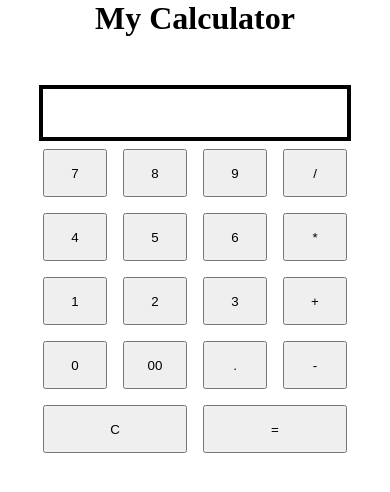
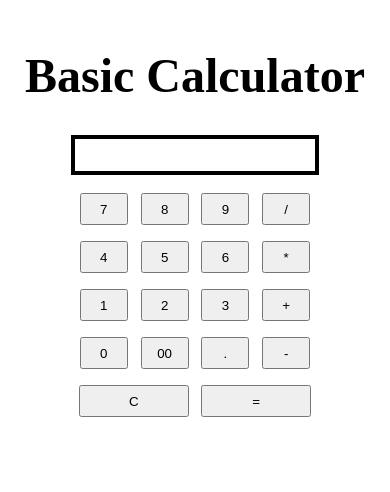
Before and after one commit to Arunsaharan/Basic_Calculator, a plain HTML site: page index.html in a window 390 px wide. Drawn offline with Linux system fonts and the light colour scheme.

Commit message:
First update - Made responsive to small screens

```diff
--- a/index.html
+++ b/index.html
@@ -1,16 +1,21 @@
 <!DOCTYPE html>
 <html lang="en" dir="ltr">
+
 <head>
   <meta charset="utf-8">
+  <meta name="viewport" content="width=device-width, initial-scale=1.0">
   <title>My Calculator</title>
   <link rel="stylesheet" href="styles.css">
 </head>
+
 <body>
+  <div class="empty-space">
 
+  </div>
   <div class="top-heading">
-  <h1>My Calculator</h1>
+    <h1>Basic Calculator</h1>
   </div>
-<div class="empty-space">
+  <div class="empty-space-sm">
 
   </div>
   <div class="outer-wrap">
@@ -54,4 +59,5 @@
 
   <script src="index.js" charset="utf-8"></script>
 </body>
+
 </html>
--- a/styles.css
+++ b/styles.css
@@ -1,40 +1,75 @@
-*{
+* {
   margin: 0;
   padding: 0;
 }
 
-.top-heading{
+.top-heading {
+  text-align: center;
+  font-size: 2rem;
+}
+
+.empty-space {
+  height: 3rem;
+}
+.empty-space-sm{
+  height:2rem;
+}
+
+.outer-wrap {
+  width: 100%;
   text-align: center;
 }
 
-.empty-space{
-  height: 3rem;
-}
-
-.outer-wrap{
-  width: 100%;
-  text-align: center;
-}
-.input-display{
+.input-display {
   width: 19rem;
   height: 3rem;
   font-size: 2rem;
   border: 4px solid black;
+  margin-bottom: 16px;
 }
 
-.button{
-width: 4rem;
-height: 3rem;
+.button {
+  width: 4rem;
+  height: 3rem;
 }
-.button-lg{
+
+.button-lg {
   width: 9rem;
 }
 
-.row{
+.row {
   padding: 0.5rem 0;
   display: flex;
   justify-content: center;
   align-items: center;
   gap: 1rem;
+}
 
+/* Responsiveness */
+@media (max-width:700px) {
+  .top-heading {
+    font-size: 1.5rem;
+  }
+
+  .input-display {
+    width: 15rem;
+    height: 2rem;
+    font-size: 1.5rem;
+    border: 4px solid black;
+    margin-bottom: 10px;
+  }
+
+  .row {
+    padding: 0.5rem 0;
+    gap: 0.8rem;
+  }
+
+  .button {
+    width: 3rem;
+    height: 2rem;
+  }
+
+  .button-lg {
+    width: 6.85rem;
+  }
 }
```
Also changed, not shown: index.js (+5 -5 lines). Lines whose indentation alone changed are shown as unchanged.
